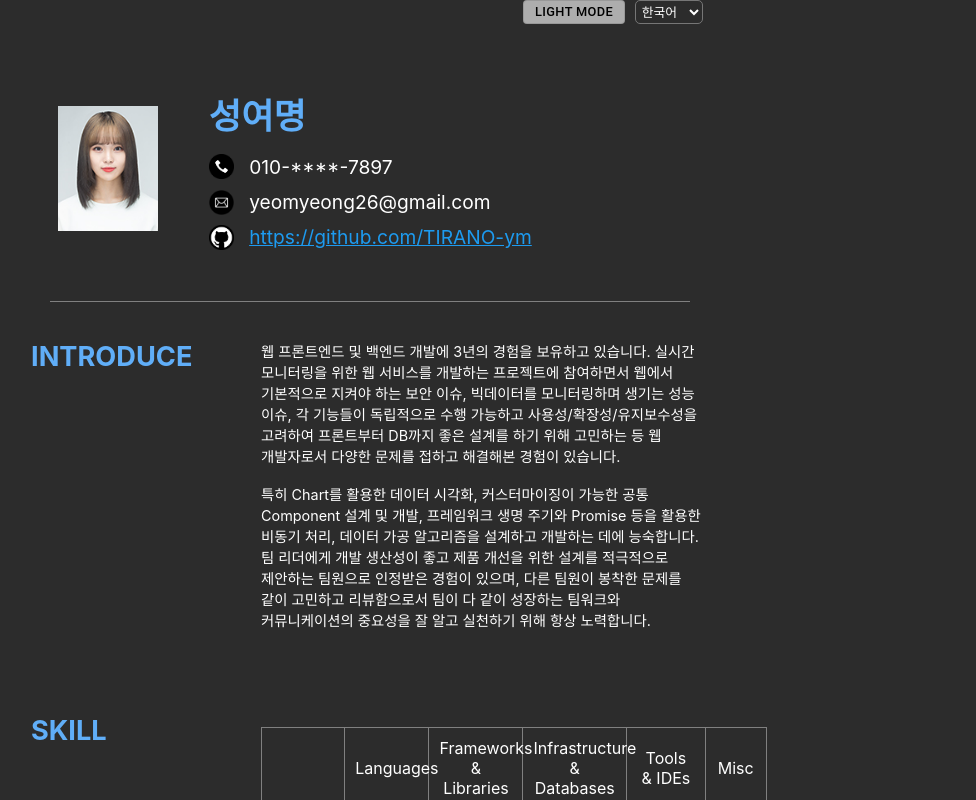
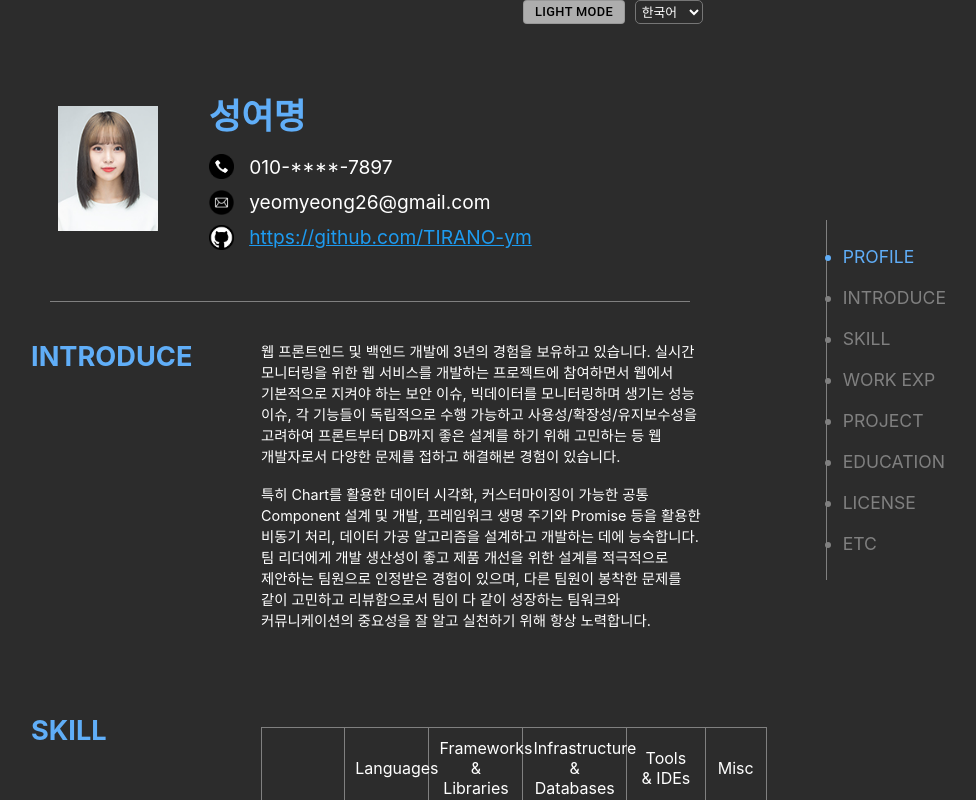
Before and after one commit to TIRANO-ym/resume-app, a React (Create React App) app: page / in a window 1280 px wide. Shown: the whole page, without its empty margins (270-1246 px from the left). Built offline with nearby package versions, Linux system fonts and the light colour scheme.

Commit message:
add scroll label and action

```diff
--- a/src/page/main-page/main-page.css
+++ b/src/page/main-page/main-page.css
@@ -10,6 +10,13 @@
       color: white;
       option {
         background-color: rgb(44, 44, 44);
+      }
+    }
+  }
+  .rightLine {
+    ul {
+      .selected {
+        color: rgb(96, 174, 248);
       }
     }
   }
@@ -62,6 +69,13 @@
       color: black;
       option {
         background-color: white;
+      }
+    }
+  }
+  .rightLine {
+    ul {
+      .selected {
+        color: rgb(0, 132, 255);
       }
     }
   }
@@ -119,6 +133,32 @@
     font-size: 0.8rem;
     padding: 2px;
     background-color: rgba(255, 255, 255, 0);
+  }
+}
+
+.rightLine {
+  border-left: 1px solid gray;
+  position: fixed;
+  top: 50%;
+  right: 5%;
+  transform: translateY(-50%);
+  height: 45%;
+  display: flex;
+  flex-direction: column;
+  justify-content: center;
+  ul {
+    font-size: 1.1rem;
+    color: gray;
+    display: grid;
+    gap: 20px;
+    text-align: left;
+    li {
+      margin-left: -24px;
+      cursor: pointer;
+    }
+    li:hover {
+      color: white;
+    }
   }
 }
 
@@ -499,7 +539,29 @@ table, th, td {
   padding-right: 1%;
 }
 
+@media (max-width: 1111px) {
+  .rightLine {
+    right: 10px;
+    ul {
+      .label {
+        display: none;
+      }
+    }
+  }
+}
+
+@media (max-width: 960px) {
+  .skill {
+    .table {
+      overflow-x: auto;
+    }
+  }
+}
+
 @media (max-width: 600px) {
+  .rightLine {
+    right: 0;
+  }
   .profile-info {
     flex-direction: column;
     align-items: center;
@@ -507,9 +569,4 @@ table, th, td {
   .topLine {
     width: 90%;
   }
-  .skill {
-    .table {
-      overflow-x: auto;
-    }
-  }
 }
--- a/src/page/main-page/main-page.js
+++ b/src/page/main-page/main-page.js
@@ -5,7 +5,7 @@ import phone_icon from '../../images/phone_icon.png';
 import github_icon from '../../images/github_icon.png';
 import { FaQuestionCircle } from "react-icons/fa";
 import styled from 'styled-components'
-import { useEffect, useState } from "react";
+import { useEffect, useRef, useState } from "react";
 import ToggleButton from '@mui/material/ToggleButton';
 import i18n from '../../language/i18n';
 import { useTranslation } from "react-i18next";
@@ -39,6 +39,31 @@ function MainPage() {
     localStorage.setItem('lang', e.target.value);
   };
 
+  // 스크롤 라벨
+  const categories = {
+    'PROFILE': useRef(),
+    'INTRODUCE': useRef(),
+    'SKILL': useRef(),
+    'WORK EXP': useRef(),
+    'PROJECT': useRef(),
+    'EDUCATION': useRef(),
+    'LICENSE': useRef(),
+    'ETC': useRef(),
+  };
+  const categoriesKeys = Object.keys(categories);
+  const [activeSection, setActiveSection] = useState('PROFILE');
+  const onClickCategory = (key) => {
+    categories[key].current.scrollIntoView({ behavior: 'smooth' });
+  };
+  const handleScroll = () => {
+    categoriesKeys.forEach(key => {
+      const rect = categories[key].current.getBoundingClientRect();
+      if (rect.top <= 150) {
+        setActiveSection(key);
+      }
+    });
+  }
+
   // init
   useEffect(() => {
     const lang = localStorage.getItem('lang');
@@ -50,11 +75,15 @@ function MainPage() {
     if (darkTheme !== null) {
       setDarkState(darkTheme === 'true');
     }
+    window.addEventListener('scroll', handleScroll, true);
+    return () => {
+      window.removeEventListener('scroll', handleScroll, true);
+    };
   }, []);
 
   return (
     <div className={`main-test ${darkFlag ? 'darkTheme' : 'lightTheme'}`}>
-      <div className="topLine">
+      <div className="topLine" ref={categories['PROFILE']}>
         <ToggleButton
           className="toggleSwitch"
           selected={darkFlag}
@@ -74,21 +103,32 @@ function MainPage() {
           })}
         </select>
       </div>
+      <div className='rightLine'>
+        <ul>
+          {
+            categoriesKeys.map((k, i) => {
+              return <li key={i} onClick={() => onClickCategory(k)} className={activeSection === k ? 'selected' : ''}>
+                <span className='label'>{k}</span>
+              </li>;
+            })
+          }
+        </ul>
+      </div>
       <div><ProfileInfo/></div>
       <div><HLine /></div>
-      <div><Introduce/></div>
+      <div ref={categories['INTRODUCE']}><Introduce/></div>
       <br/><br/>
-      <div><Skill/></div>
+      <div ref={categories['SKILL']}><Skill/></div>
       <br/><br/>
-      <div><WorkExp/></div>
+      <div ref={categories['WORK EXP']}><WorkExp/></div>
       <br/><br/>
-      <div><Project/></div>
+      <div ref={categories['PROJECT']}><Project/></div>
       <br/><br/>
-      <div><Education/></div>
+      <div ref={categories['EDUCATION']}><Education/></div>
       <br/><br/>
-      <div><License/></div>
+      <div ref={categories['LICENSE']}><License/></div>
       <br/><br/>
-      <div><ETC/></div>
+      <div ref={categories['ETC']}><ETC/></div>
       <br/><br/>
     </div>
   );
```
Also changed, not shown: 12 other files (tests, documents, lock files or other folders).
